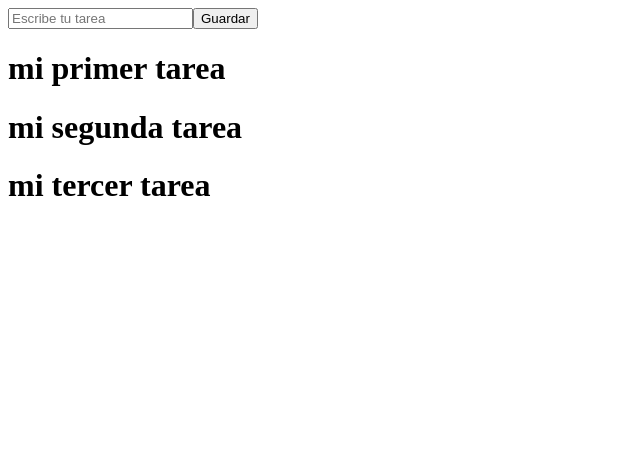
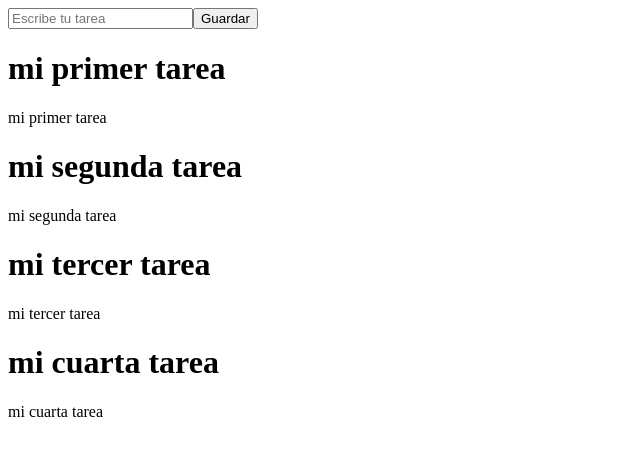
Before and after one commit to GonzaloGC/react-vite-tasks, a React (Vite) app: page / in a window 1280 px wide. Shown: the top 456 px of the page, without its empty margins (0-640 px from the left). Built offline with nearby package versions, Linux system fonts and the light colour scheme.

Commit message:
props & task(title, id, description) added at App

```diff
--- a/src/App.jsx
+++ b/src/App.jsx
@@ -1,13 +1,29 @@
-import TaskList from './TaskList'
-import TaskForm from './TaskForm'
+import TaskList from "./TaskList";
+import TaskForm from "./TaskForm";
+import { tasks as data } from "./tasks";
+import { useState, useEffect } from "react";
 
-function HolaMundo() {
+function App() {
+  const [tasks, setTasks] = useState([]);
+
+  useEffect(() => {
+    setTasks(data);
+  }, []);
+
+  function createTask(taskTitle) {
+    setTasks([...tasks, {
+      title: taskTitle,
+      id: tasks.length,
+      description: "nueva tarea"
+    }])
+  }
+
   return (
     <>
-      <TaskForm/>
-      <TaskList/>
+      <TaskForm createTask={createTask} />
+      <TaskList tasks={tasks} />
     </>
-  )
+  );
 }
 
-export default HolaMundo
+export default App;
--- a/src/TaskForm.jsx
+++ b/src/TaskForm.jsx
@@ -1,11 +1,11 @@
 import { useState } from "react";
 
-function TaskForm() {
+function TaskForm({ createTask }) {
   const [title, setTitle] = useState("");
 
   const handleSubmit = (e) => {
     e.preventDefault();
-    console.log(title);
+    createTask(title)
   };
 
   return (
--- a/src/TaskList.jsx
+++ b/src/TaskList.jsx
@@ -1,15 +1,7 @@
-import { tasks as data } from "./tasks";
-import { useState, useEffect } from "react";
-
-function TaskList() {
-  const [tasks, setTasks] = useState([]);
-
-  useEffect(() => {
-    setTasks(data);
-  }, []);
+function TaskList({tasks}) {
 
   if (tasks.length === 0) {
-    return <h1>No hay tareas aun</h1>;
+    return <h1>No hay tareas aun</h1>
   }
 
   return (
@@ -17,7 +9,7 @@ function TaskList() {
       {tasks.map((tasks) => (
         <div key={tasks.id}>
           <h1>{tasks.title}</h1>
-          <p>{tasks.desscription}</p>
+          <p>{tasks.description}</p>
         </div>
       ))}
     </div>
--- a/src/tasks.js
+++ b/src/tasks.js
@@ -1,17 +1,22 @@
 export const tasks = [
   {
     id: 0,
-        title: 'mi primer tarea',
-        description: 'mi primer tarea'
+    title: "mi primer tarea",
+    description: "mi primer tarea",
   },
   {
     id: 1,
-        title: 'mi segunda tarea',
-        description: 'mi segunda tarea'
+    title: "mi segunda tarea",
+    description: "mi segunda tarea",
   },
   {
     id: 2,
-        title: 'mi tercer tarea',
-        description: 'mi tercer tarea'
-    }
+    title: "mi tercer tarea",
+    description: "mi tercer tarea",
+  },
+  {
+    id: 3,
+    title: "mi cuarta tarea",
+    description: "mi cuarta tarea",
+  },
 ];
```
Lines whose indentation alone changed are shown as unchanged.
